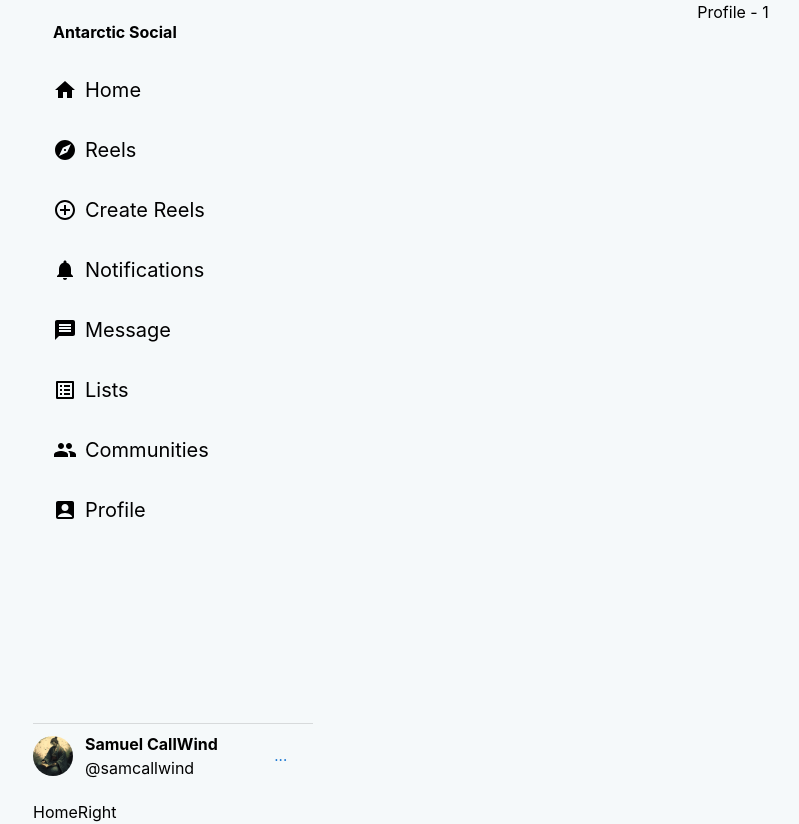
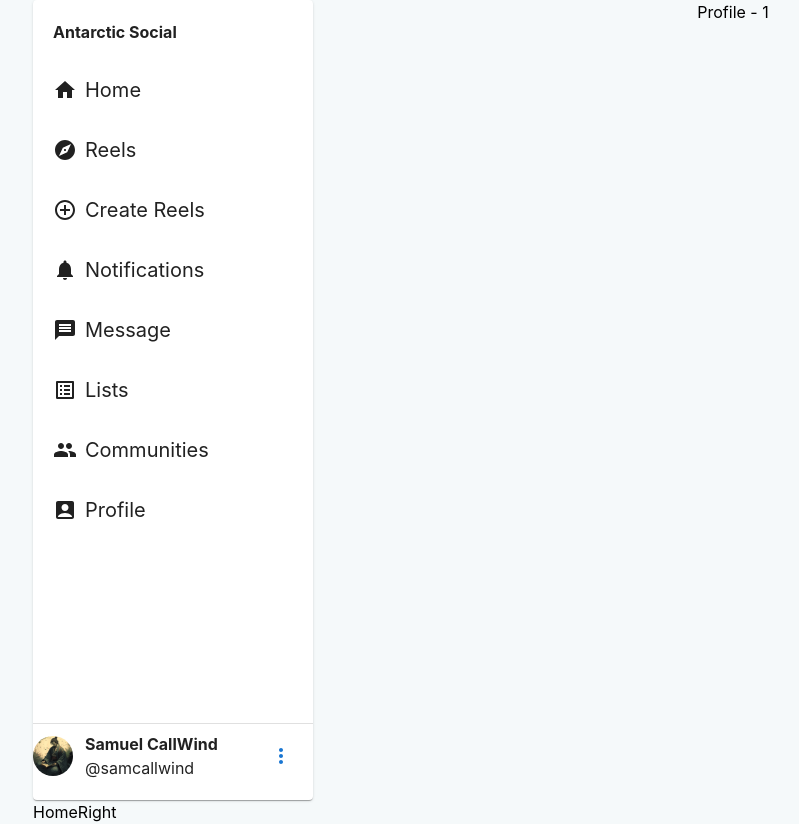
Before and after one commit to SamuelCallWind/antarctic_marketplace, a React (Create React App) app: page /profile/1 in a window 1280 px wide. Shown: the whole page, without its empty margins (47-846 px from the left). Built offline with nearby package versions, Linux system fonts and the light colour scheme.

Commit message:
Finished the sidebar and added Friends file for the middle part

```diff
--- a/src/pages/components/sideBar/Sidebar.jsx
+++ b/src/pages/components/sideBar/Sidebar.jsx
@@ -1,7 +1,9 @@
 import React from "react";
 import { navigationMenu } from "./SidebarNavigation";
-import { Avatar, Button, Divider, Menu, MenuItem } from "@mui/material";
+import { Avatar, Button, Card, Divider, Menu, MenuItem } from "@mui/material";
 import avatarSam from '../../../img/avatar_sam_callwind.png';
+import MoreVertIcon from '@mui/icons-material/MoreVert';
+
 
 const Sidebar = () => {
     const [anchorEl, setAnchorEl] = React.useState(null);
@@ -13,7 +15,7 @@ const Sidebar = () => {
         setAnchorEl(null);
     }
     return (
-        <div className="card h-screen
+        <Card className="card h-screen
          text-black
          flex
          flex-col
@@ -27,7 +29,7 @@ const Sidebar = () => {
                 </div>
 
                 <div className="space-y-8">
-{navigationMenu.map((item) => <div className="cursor-pointer flex flex-row items-center">
+{navigationMenu.map((item, index) => <div key={index} className="cursor-pointer flex flex-row items-center">
     {item.icon}
     <p className="text-xl ml-2">{item.name}</p>
 </div>)}
@@ -47,10 +49,12 @@ const Sidebar = () => {
                     </div>
                     <div>
                         <Button
-                        aria-controls={open ? 'demo-positioned-menu' : undefined}
+                        aria-controls={open ? 'threeDotsParameters' : undefined}
                         aria-haspopup="true"
                         aria-expanded={open ? 'true' : undefined}
-                        onClick={handleClick}>...</Button>
+                        onClick={handleClick}>
+                            <MoreVertIcon/>
+                        </Button>
 
                         <Menu
                         id="threeDotsParameters"
@@ -62,18 +66,18 @@ const Sidebar = () => {
                             horizontal: "left"
                         }}
                         transformOrigin={{
-                            vertical: "left",
-                            horizontal: "top"
+                            vertical: "top",
+                            horizontal: "left"
                         }}
                         >
-                            <MenuItem onclick={handleClick}>Profile</MenuItem>
-                            <MenuItem onclick={handleClick}>My Account</MenuItem>
-                            <MenuItem onclick={handleClick}>Logout</MenuItem>
+                            <MenuItem onClick={handleClick}>Profile</MenuItem>
+                            <MenuItem onClick={handleClick}>My Account</MenuItem>
+                            <MenuItem onClick={handleClick}>Logout</MenuItem>
                         </Menu>
                     </div>
                 </div>
             </div>
-        </div>
+        </Card>
     )
 }
 
```
Also changed, not shown: src/pages/components/middleContent/Friends.jsx (added).
